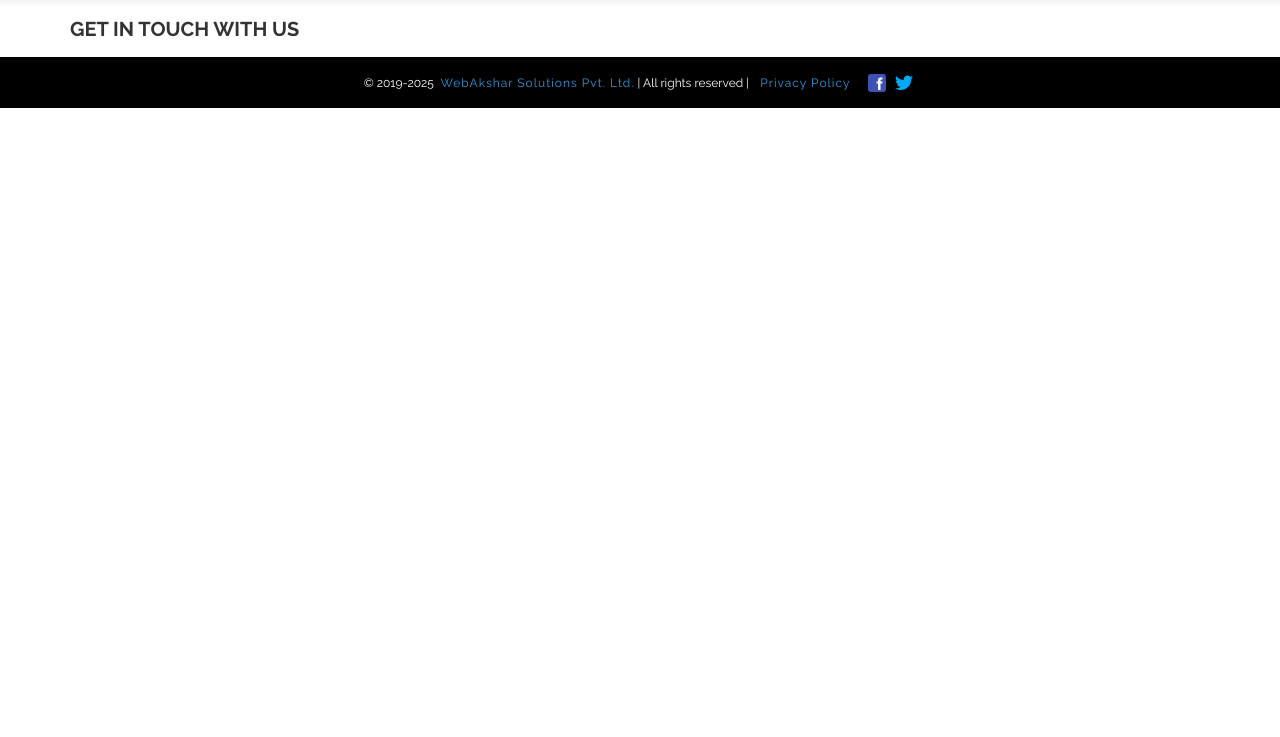
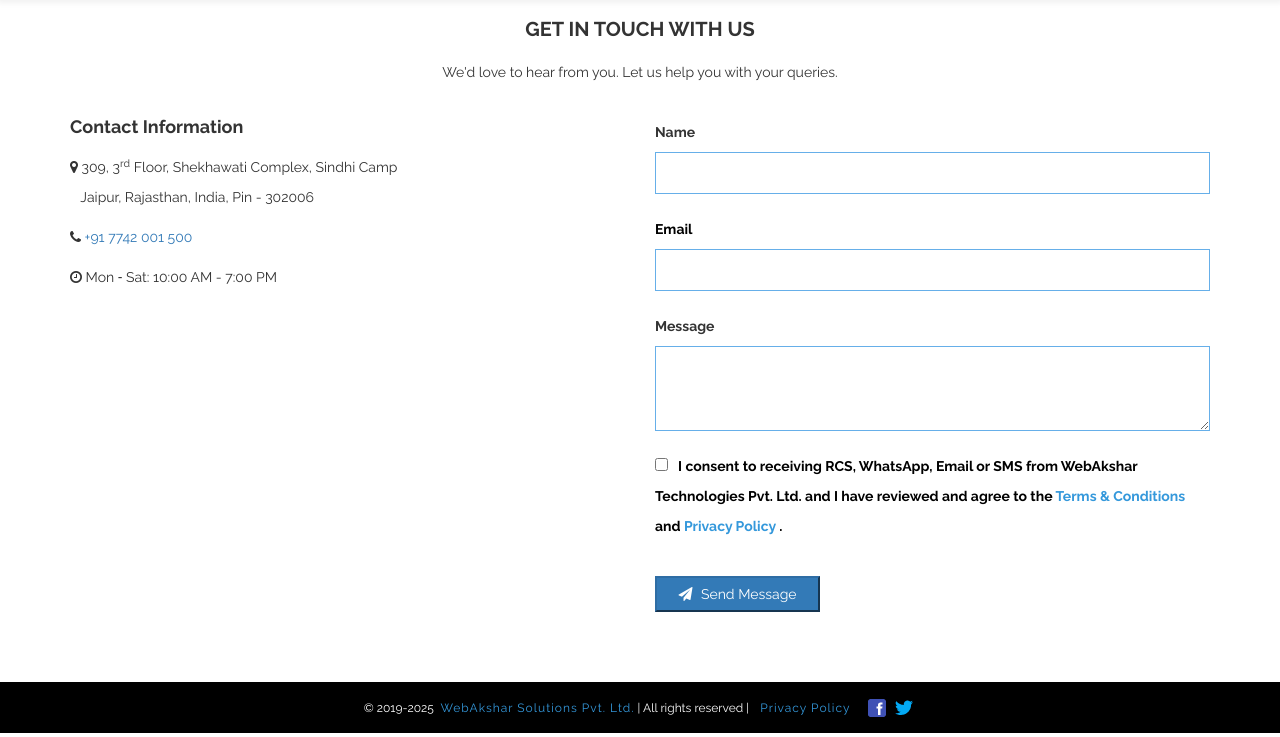
Before and after one commit to webakshar/webakshar.github.io, a plain HTML site: page contact-us.htm in a window 1280 px wide. Shown: the part 63-800 px from the top of the page. Drawn offline with Linux system fonts and the light colour scheme.

Commit message:
Contact us updates

```diff
--- a/contact-us.htm
+++ b/contact-us.htm
@@ -1,5 +1,6 @@
 <!DOCTYPE html>
 <html class="no-js" lang="">
+
 <head>
     <title>Contact Us | WebAkshar Solutions Pvt. Ltd.</title>
     <meta charset="utf-8">
@@ -45,7 +46,16 @@
         ga('create', 'UA-81313707-1', 'auto');
         ga('send', 'pageview');
     </script>
+    <style>
+        .contact-form-icon input, .contact-form-icon textarea{
+            padding-left: 10px;
+            border-radius: 0px;
+            border: 1px solid #66afe9;
+            color: #000;
+        }
+    </style>
 </head>
+
 <body>
     <header class="header-area is-sticky">
         <nav class="navbar navbar-custom tb-nav" role="navigation">
@@ -75,9 +85,67 @@
     </header>
     <section style="margin-top:20px;">
         <div class="container">
-            <h3>Get in touch with us</h3>
+            <h3 class="text-center">Get in touch with us</h3>
 
+            <p class="text-center">We'd love to hear from you. Let us help you with your queries.</p>
 
+            <div class="row mt-30 mb-30">
+                <div class="col-md-6">
+                    <div class="contact-info">
+                        <h4>Contact Information</h4>
+                        <p><i class="fa fa-map-marker"></i> 309, 3<sup>rd</sup> Floor, Shekhawati Complex, Sindhi Camp
+                            <br>&nbsp;&nbsp;
+                            Jaipur, Rajasthan, India, Pin - 302006</p>
+                        <p><i class="fa fa-phone"></i><a href="tel:+917742001500" class="text-primary"> +91 7742 001 500</a></p>
+                        <p><i class="fa fa-clock-o"></i> Mon &dash; Sat: 10:00 AM - 7:00 PM</p>
+                    </div>
+                </div>
+
+                <div class="col-md-6">
+                    <form method="POST" action="" name="contact-form" role="form">
+                        <div class="row">
+                            <div class="col-sm-12 col-md-12">
+                                <!-- Name Field -->
+                                <div class="form-group contact-form-icon">
+                                    <label for="name">Name</label>
+                                    <input type="text" placeholder="Name" id="name" class="form-control" style="border:1px solid #66afe9;color:#000" name="name"
+                                        required="">
+                                </div>
+                                <!-- Email Field -->
+                                <div class="form-group contact-form-icon" style="color: #000 !important">
+                                    <label for="email">Email</label>
+                                    <input type="email" placeholder="Email" id="email" class="form-control" style="border:1px solid #66afe9;color:#000" name="email"
+                                        required="">
+                                </div>
+                            </div>
+                            <div class="col-sm-12 col-md-12">
+                                <div class="form-group contact-form-icon">
+                                    <label for="message">Message</label>
+                                    <textarea placeholder="Message" rows="3" id="message" class="form-control" style="border:1px solid #66afe9;color:#000" name="message" required=""></textarea>
+                                </div>
+
+                                <label for="privacy-policy" style="color:#000;">
+                                    <input type="checkbox" id="privacy-policy" name="privacy-policy" value="1" required="">
+                                    &nbsp;&nbsp;I consent to receiving RCS, WhatsApp, Email or SMS from WebAkshar Technologies Pvt. Ltd. and I have reviewed and agree to the <a href="terms.htm" target="_blank" style="color:#3498db;">
+                                        Terms &amp; Conditions
+                                    </a> and <a href="privacy.htm" target="_blank" style="color:#3498db;">
+                                        Privacy Policy
+                                    </a>.
+                                </label>
+                            </div>
+                            <div class="col-sm-5 col-md-4 text-center contact-button-padding">
+                                <br>
+                                <button class="btn-primary btn-contact btn-block" name="submit" type="submit"><i
+                                        class="fa fa-paper-plane"></i> Send Message</button>
+                            </div>
+                        </div>
+                    </form>
+                </div>
+            </div>
+
+            <p class="mb-50">
+                &nbsp;&nbsp;&nbsp;&nbsp;&nbsp;&nbsp;&nbsp;&nbsp;&nbsp;&nbsp;
+            </p>
 
         </div>
     </section>
@@ -99,4 +167,5 @@
         </div>
     </footer>
 </body>
+
 </html>
```
Also changed, not shown: index.html (+2 -3 lines).
